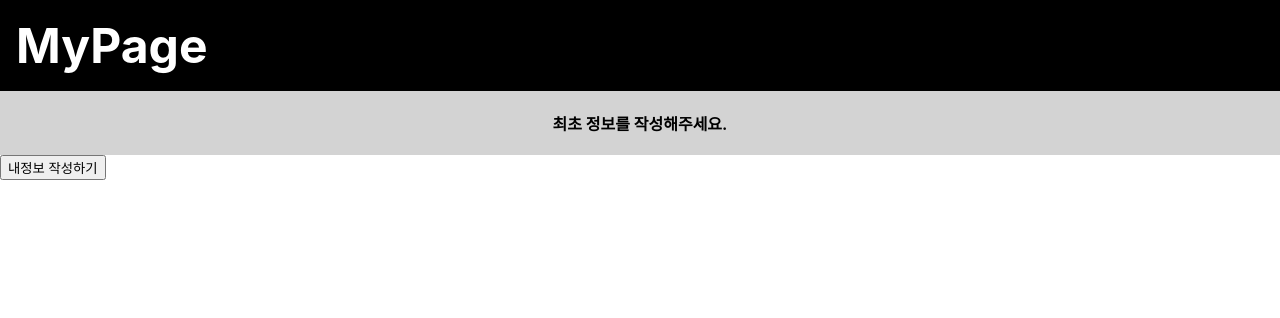
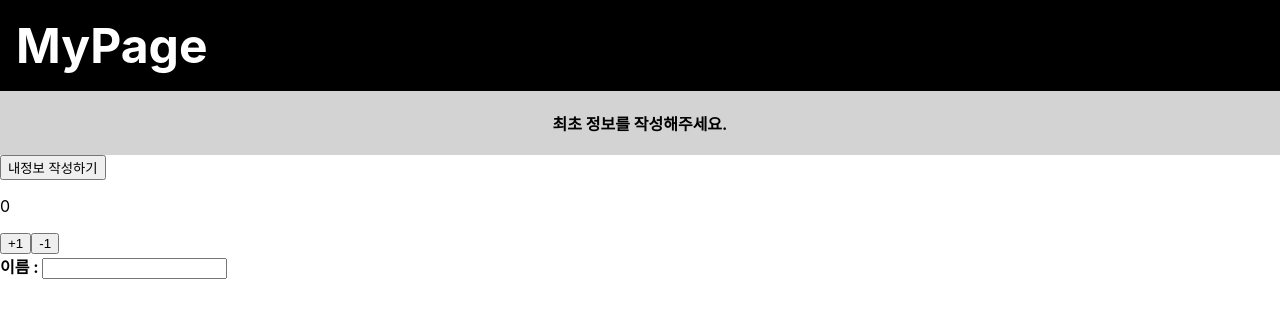
Before and after one commit to rlawlgns0321/Folaroid, a React (Create React App) app in the folder frontend/folaroid/: page / in a window 1280 px wide. Shown: the top 318 px of the page. Built offline with nearby package versions, Linux system fonts and the light colour scheme.

Commit message:
[FE]feat: study-useState

```diff
--- a/frontend/folaroid/src/App.js
+++ b/frontend/folaroid/src/App.js
@@ -1,4 +1,5 @@
 import React from 'react';
+import Counter from './Counter';
 import './App.css';
 //import { Route } from 'react-router-dom';
 //import MainPage from './MainPage';
@@ -7,6 +8,7 @@
   return (
     <div>
       <MyPage></MyPage>
+      <Counter></Counter>
     </div>
   );
 };
--- /dev/null
+++ b/frontend/folaroid/src/Counter.js
@@ -0,0 +1,29 @@
+import React, { useEffect, useState } from 'react';
+
+const Counter = () => {
+  const [value, setValue] = useState(0);
+  const [name, setName] = useState('');
+  useEffect(() => {
+    console.log('특정값이 변할때만 찍힘');
+    console.log({ name });
+  }, [name]);
+  const onChangeName = (e) => {
+    setName(e.target.value);
+  };
+  return (
+    <div>
+      <div>
+        <p>{value}</p>
+        <button onClick={() => setValue(value + 1)}>+1</button>
+        <button onClick={() => setValue(value - 1)}>-1</button>
+      </div>
+      <>
+        <b>이름 : </b>
+        <input value={name} onChange={onChangeName}></input>
+        {name}
+      </>
+    </div>
+  );
+};
+
+export default Counter;
```
